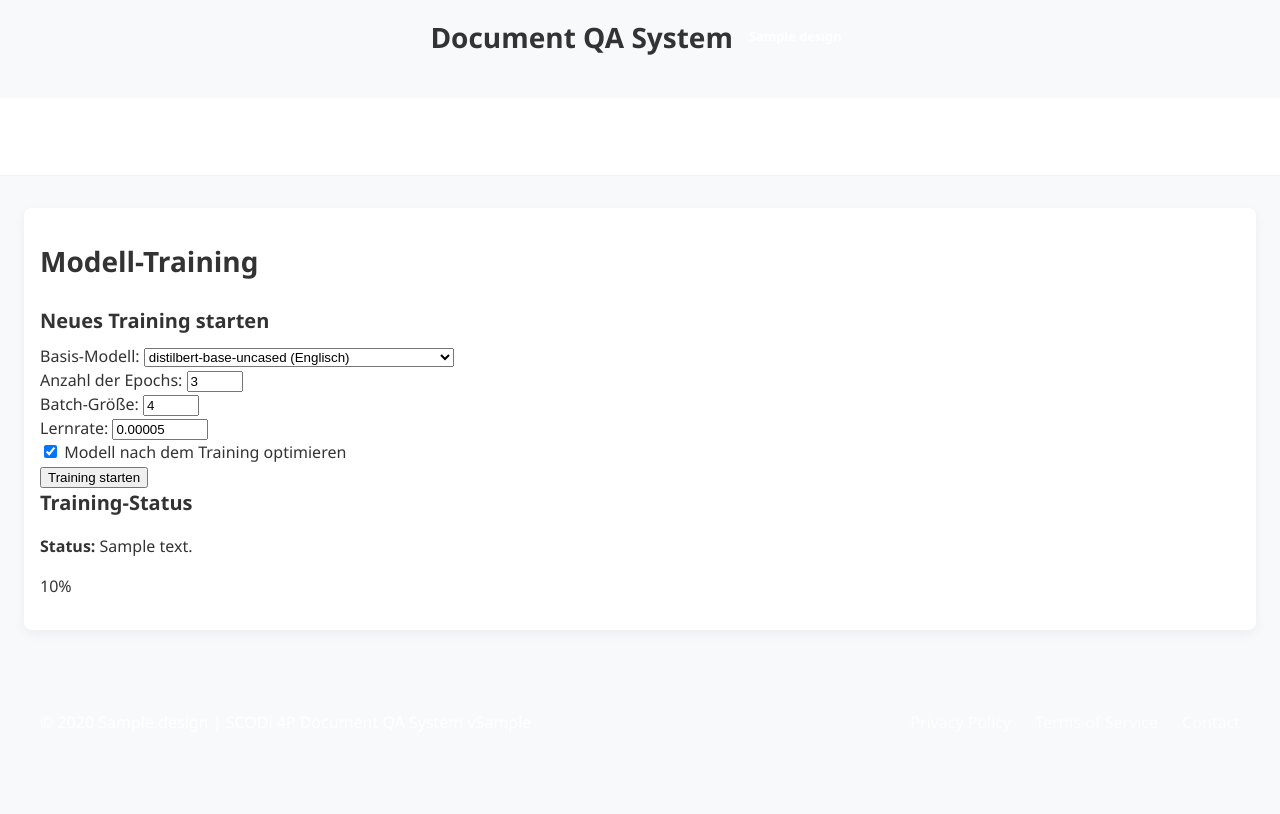
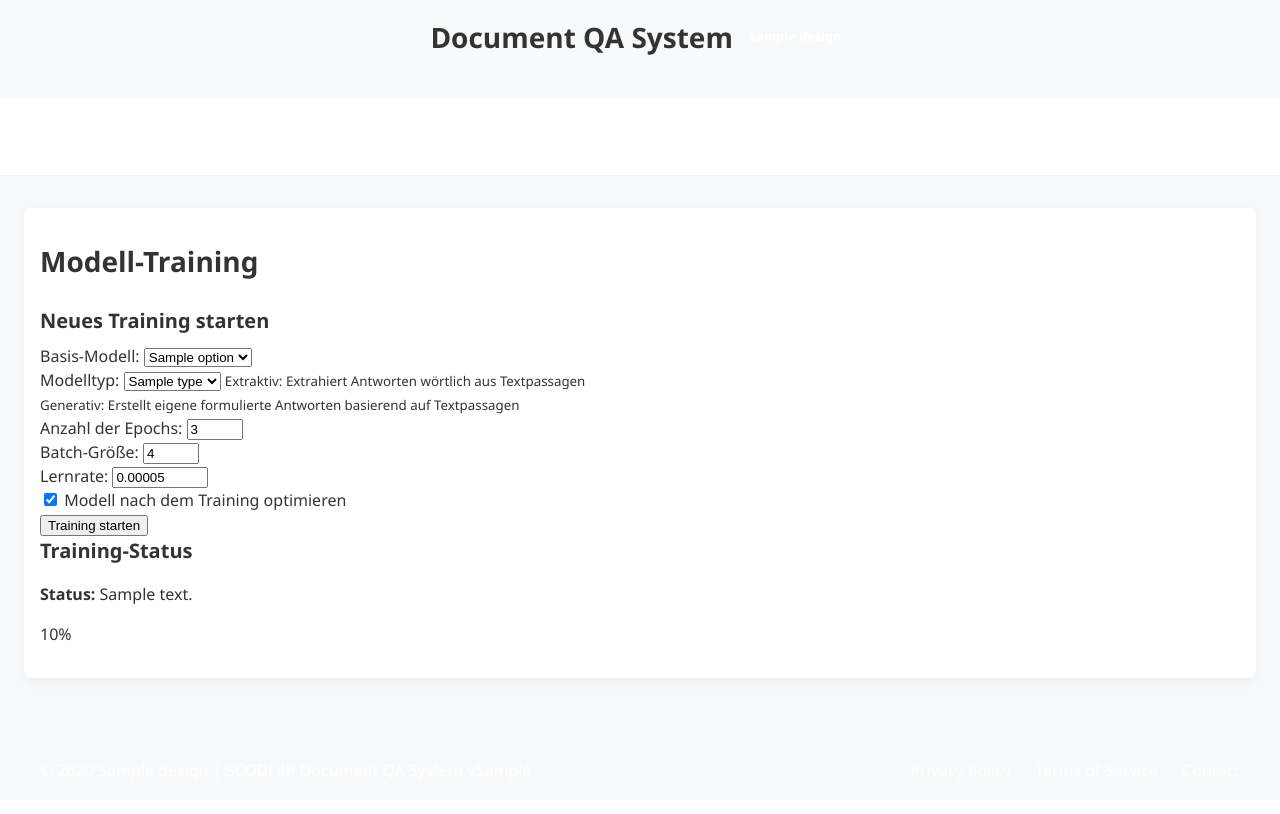
Before and after one commit to thenzler/document-based-qa-model, a Flask app: template templates/training.html in a window 1280 px wide. Before the commit the page ends 593 px from the top, so only its background shows below. Run offline with Flask 2, Linux system fonts and the light colour scheme; the template is opened without the code that fills it: most values are stand-ins (such as "Sample title", 1, 10 or a date in 2020).

Commit message:
Update training.html to support generative models

```diff
--- a/templates/training.html
+++ b/templates/training.html
@@ -11,30 +11,62 @@
                 <div class="card-body">
                     <h3>Neues Training starten</h3>
                     <form id="trainingForm">
-                        <div class="form-group">
+                        <div class="form-group mb-3">
                             <label for="baseModel">Basis-Modell:</label>
                             <select class="form-control" id="baseModel">
-                                <option value="distilbert-base-uncased">distilbert-base-uncased (Englisch)</option>
-                                <option value="distilbert-base-multilingual-cased">distilbert-base-multilingual-cased (Mehrsprachig)</option>
-                                <option value="bert-base-german-cased">bert-base-german-cased (Deutsch)</option>
+                                {% if model_options %}
+                                    {% for option in model_options %}
+                                        <option value="{{ option.value }}">{{ option.name }}</option>
+                                    {% endfor %}
+                                {% else %}
+                                    <option value="distilbert-base-uncased">distilbert-base-uncased (Englisch, extraktiv)</option>
+                                    <option value="facebook/bart-base">BART (Englisch, generativ)</option>
+                                    <option value="t5-small">T5 (Englisch, generativ)</option>
+                                    <option value="gpt2">GPT-2 (Englisch, generativ)</option>
+                                    <option value="bert-base-german-cased">bert-base-german-cased (Deutsch, extraktiv)</option>
+                                    <option value="deutsche-telekom/gbert-base">GBERT (Deutsch, extraktiv)</option>
+                                {% endif %}
                             </select>
                         </div>
-                        <div class="form-group">
+
+                        <div class="form-group mb-3">
+                            <label for="modelType">Modelltyp:</label>
+                            <select class="form-control" id="modelType">
+                                {% if model_types %}
+                                    {% for type in model_types %}
+                                        <option value="{{ type.value }}">{{ type.name }}</option>
+                                    {% endfor %}
+                                {% else %}
+                                    <option value="qa">Extraktives Question-Answering</option>
+                                    <option value="seq2seq_lm">Generatives Question-Answering</option>
+                                {% endif %}
+                            </select>
+                            <small class="form-text text-muted" id="modelTypeDesc">
+                                Extraktiv: Extrahiert Antworten wörtlich aus Textpassagen<br>
+                                Generativ: Erstellt eigene formulierte Antworten basierend auf Textpassagen
+                            </small>
+                        </div>
+
+                        <div class="form-group mb-3">
                             <label for="epochs">Anzahl der Epochs:</label>
                             <input type="number" class="form-control" id="epochs" value="3" min="1" max="10">
                         </div>
-                        <div class="form-group">
+
+                        <div class="form-group mb-3">
                             <label for="batchSize">Batch-Größe:</label>
                             <input type="number" class="form-control" id="batchSize" value="4" min="1" max="16">
                         </div>
-                        <div class="form-group">
+
+                        <div class="form-group mb-3">
                             <label for="learningRate">Lernrate:</label>
                             <input type="number" class="form-control" id="learningRate" value="0.00005" step="0.00001" min="0.00001" max="0.001">
                         </div>
+
                         <div class="form-check">
                             <input type="checkbox" class="form-check-input" id="optimize" checked>
                             <label class="form-check-label" for="optimize">Modell nach dem Training optimieren</label>
                         </div>
+
                         <button type="button" id="startTraining" class="btn btn-primary mt-3">Training starten</button>
                     </form>
                 </div>
@@ -71,9 +103,39 @@
 
 <script>
     $(document).ready(function() {
+        // Modelltyp-Beschreibung aktualisieren bei Änderung
+        $("#modelType").change(function() {
+            let selectedType = $(this).val();
+            if (selectedType === "qa") {
+                $("#modelTypeDesc").html("Extraktiv: Extrahiert Antworten wörtlich aus Textpassagen");
+            } else if (selectedType === "seq2seq_lm") {
+                $("#modelTypeDesc").html("Generativ: Erstellt eigene formulierte Antworten basierend auf Textpassagen");
+            } else if (selectedType === "causal_lm") {
+                $("#modelTypeDesc").html("Generativ: Erstellt eigene formulierte Antworten im Autoregressive-Stil");
+            }
+        });
+
+        // Modellauswahl und Typ synchronisieren
+        $("#baseModel").change(function() {
+            let selectedModel = $(this).val();
+            // Automatisch den richtigen Modelltyp für generative Modelle auswählen
+            if (selectedModel.includes("bart") || selectedModel.includes("t5")) {
+                $("#modelType").val("seq2seq_lm");
+                $("#modelType").trigger("change");
+            } else if (selectedModel.includes("gpt")) {
+                $("#modelType").val("causal_lm");
+                $("#modelType").trigger("change");
+            } else {
+                // Für BERT/DistilBERT Modelle: extraktives QA
+                $("#modelType").val("qa");
+                $("#modelType").trigger("change");
+            }
+        });
+
         // Training starten
         $("#startTraining").click(function() {
             const baseModel = $("#baseModel").val();
+            const modelType = $("#modelType").val();
             const epochs = parseInt($("#epochs").val());
             const batchSize = parseInt($("#batchSize").val());
             const learningRate = parseFloat($("#learningRate").val());
@@ -92,6 +154,7 @@
                 contentType: "application/json",
                 data: JSON.stringify({
                     base_model: baseModel,
+                    model_type: modelType,
                     epochs: epochs,
                     batch_size: batchSize,
                     learning_rate: learningRate,
```
